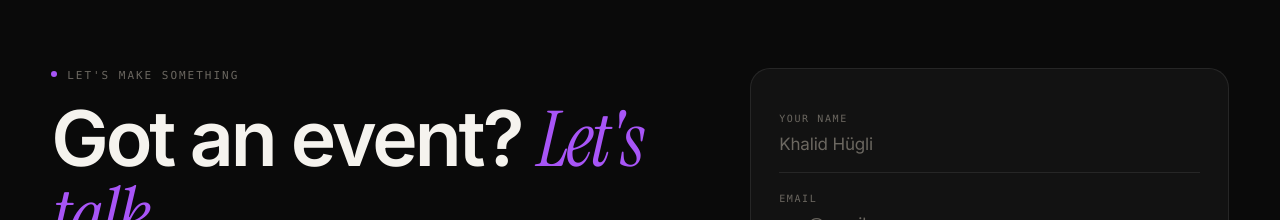
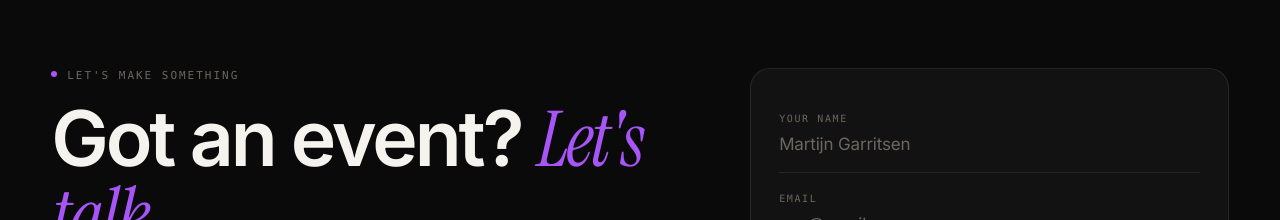
Before and after one commit to Yesking-amazing/KIMZO_VISUALS, a React (Vite) app: page / in a window 1280 px wide. Shown: the part 4520-4740 px from the top of the page. Built offline with nearby package versions, Linux system fonts and the light colour scheme.

Commit message:
Footer wordmark + accent, switch to contact@, hide stage clients, trim tile/lightbox captions, drop Reel 2025 meta, date to now, update contact name placeholder

```diff
--- a/src/components/Contact.jsx
+++ b/src/components/Contact.jsx
@@ -40,7 +40,7 @@ export default function Contact() {
           <form className="form" onSubmit={onSubmit}>
             <div className="form__row">
               <label className="form__label" htmlFor="f-name">Your name</label>
-              <input id="f-name" className="form__input" type="text" placeholder="Khalid Hügli" required />
+              <input id="f-name" className="form__input" type="text" placeholder="Martijn Garritsen" required />
             </div>
             <div className="form__row">
               <label className="form__label" htmlFor="f-mail">Email</label>
```
